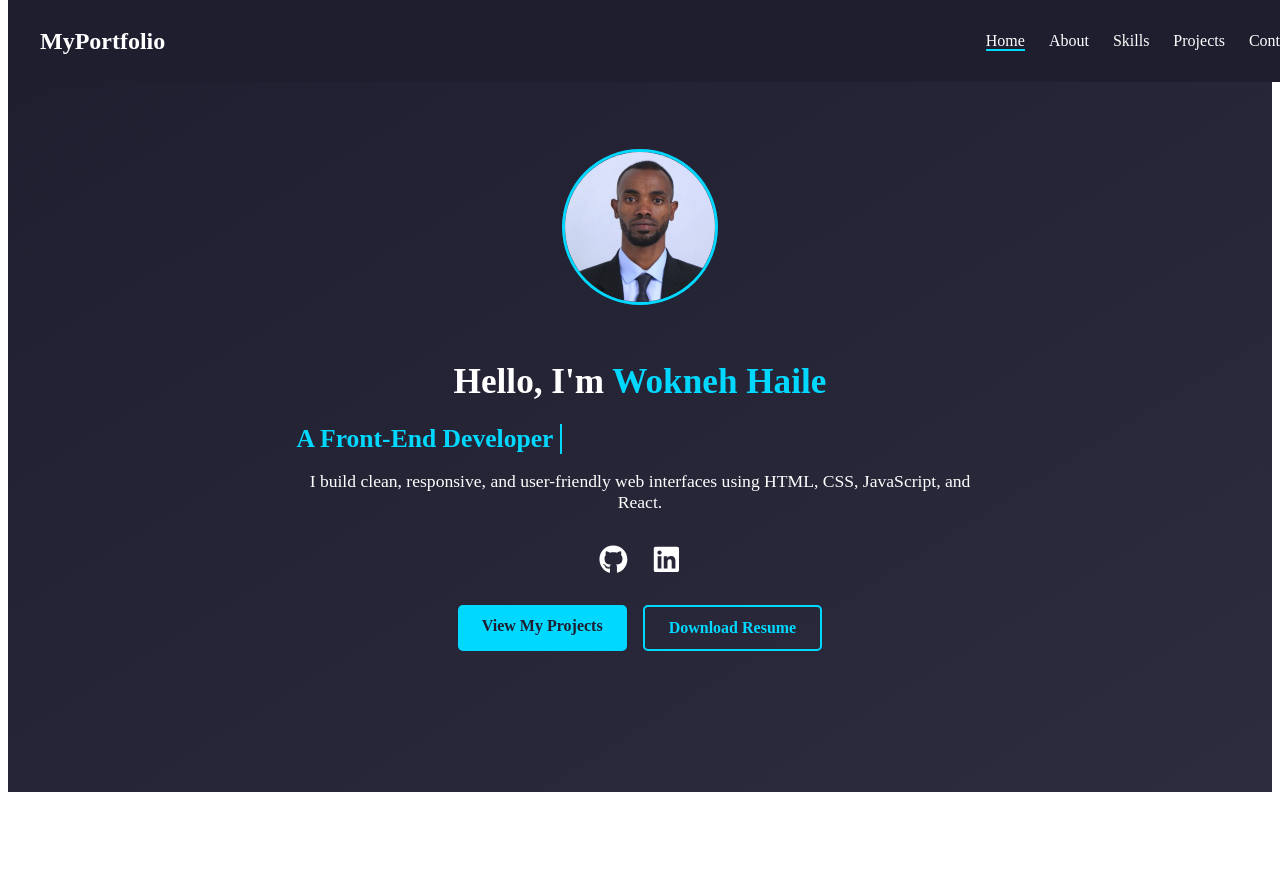
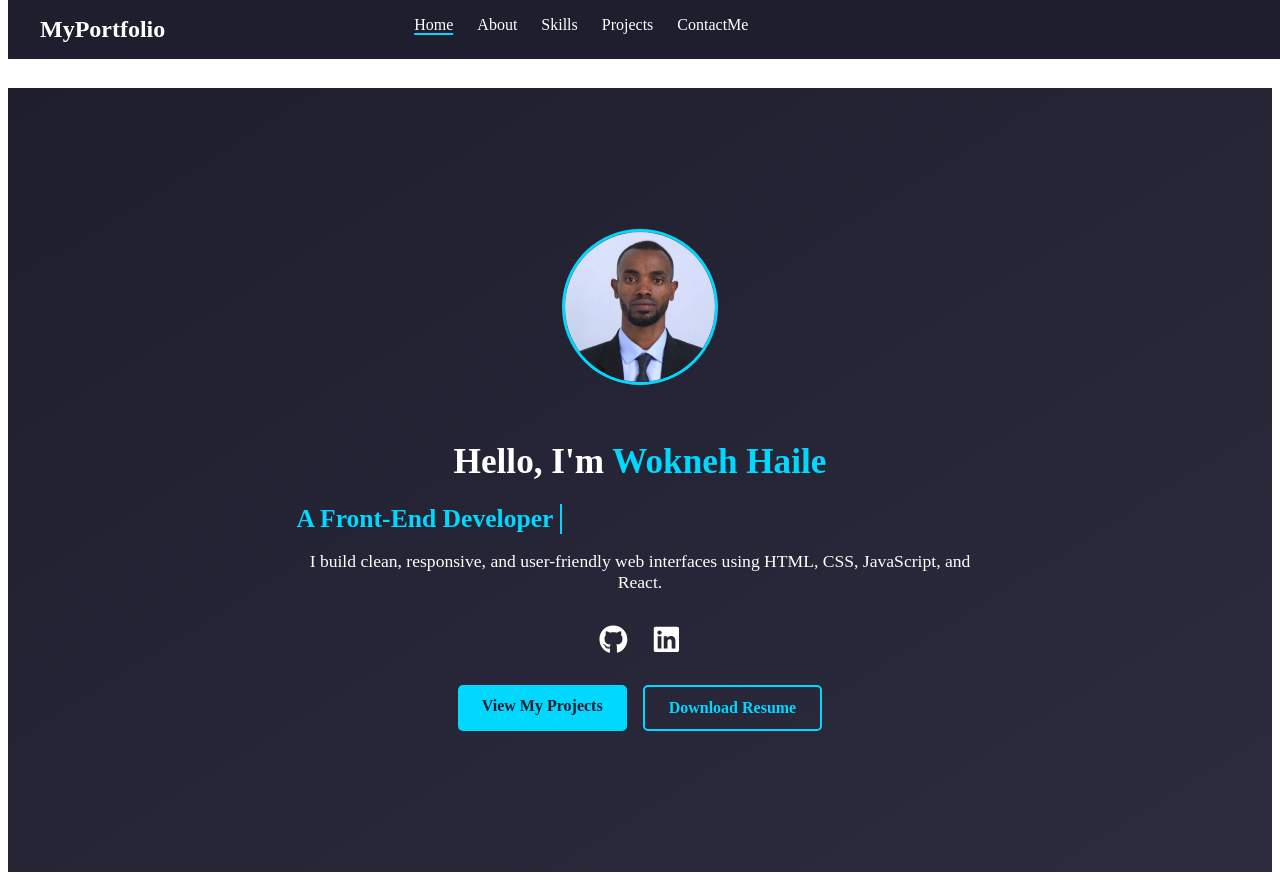
Before and after one commit to worknehhaile/portfolio, a React (Vite) app: page / in a window 1280 px wide. Before the commit the page ends 800 px from the top, so only its background shows below. Built offline with nearby package versions, Linux system fonts and the light colour scheme.

Commit message:
fifth test

```diff
--- a/src/components/NavBar.module.css
+++ b/src/components/NavBar.module.css
@@ -10,7 +10,9 @@
   width: 100%; /* Add this to make it span the full width */
   z-index: 10;
 }
-
+body {
+  padding-top: 5rem; /* Adjust this value to match the height of your navbar */
+}
 .logo {
   font-size: 1.5rem;
   font-weight: bold;
@@ -18,9 +20,15 @@
 
 /* Default nav for desktop */
 .navLinks {
+  top: 0;
+  left: 0;
   list-style: none;
   display: flex;
   gap: 1.5rem;
+  position: fixed;
+  height: 100vh;
+  z-index: 15;
+  transform: translateX(100%);
 }
 
 .navLinks li a {
@@ -45,6 +53,7 @@
   flex-direction: column;
   cursor: pointer;
   gap: 5px;
+  z-index: 20;
 }
 
 .bar,
@@ -61,7 +70,7 @@
     display: flex;
   }
 
-  .navLinks {
+  /* .navLinks {
     position: absolute;
     top: 100%;
     left: 0;
@@ -72,9 +81,10 @@
     gap: 1rem;
     display: none;
     padding: 1rem 0;
-  }
+  } */
 
   .navLinks.show {
     display: flex;
+    transform: translateX(0);
   }
 }
```
